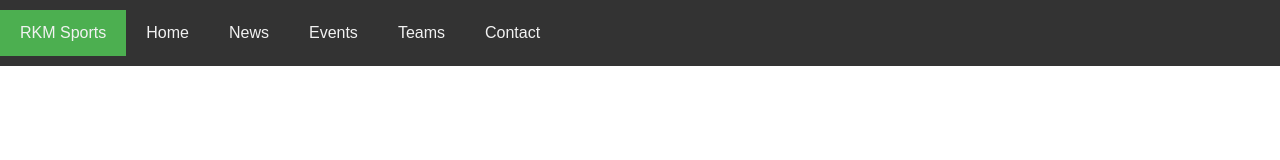
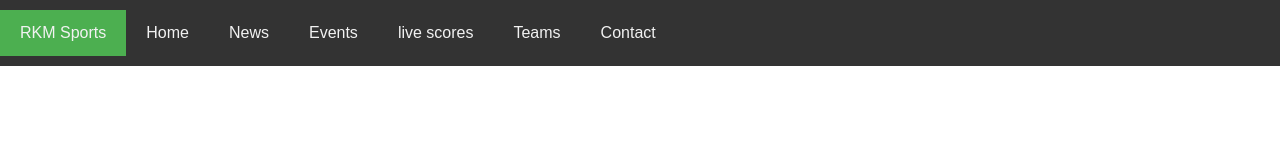
Before and after one commit to maheshkhatri2058/Internproject, a plain HTML site: page index.html in a window 1280 px wide. Drawn offline with nearby package versions, Linux system fonts and the light colour scheme.

Commit message:
html file modified

```diff
--- a/index.html
+++ b/index.html
@@ -19,6 +19,8 @@
     <a href="#">Home</a>
     <a href="#">News</a>
     <a href="#">Events</a>
+    <a href="#">live scores</a>
+
     <a href="#">Teams</a>
     <a href="#">Contact</a>
     <a href="javascript:void(0);" class="icon" onclick="toggleNavbar()">
```
